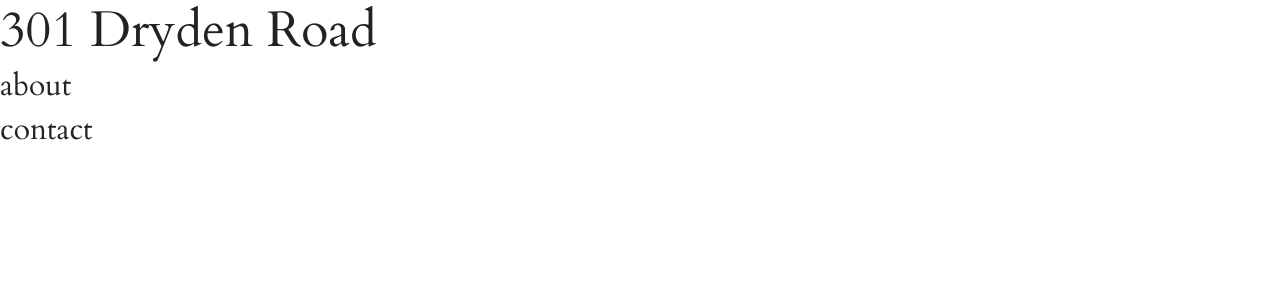
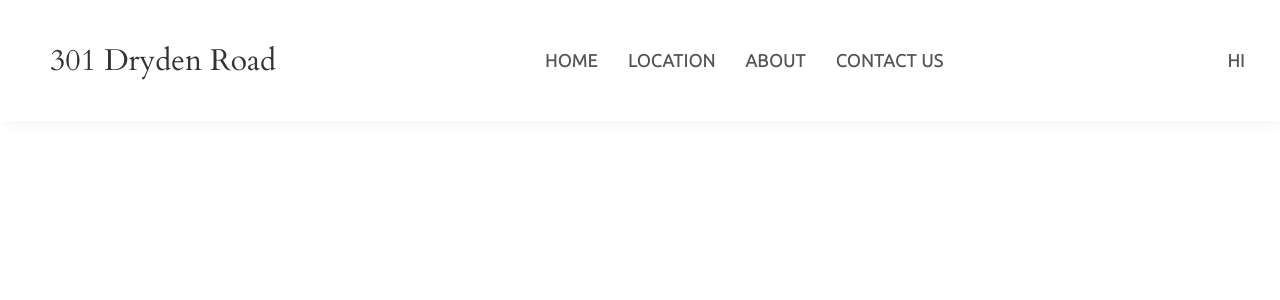
Before and after one commit to eli-zhang/301Dryden, a React (Create React App) app: page / in a window 1280 px wide. Shown: the top 300 px of the page. Built offline with nearby package versions, Linux system fonts and the light colour scheme.

Commit message:
Add basic navigation bar

```diff
--- a/public/index.html
+++ b/public/index.html
@@ -5,10 +5,7 @@
     <link rel="icon" href="%PUBLIC_URL%/favicon.ico" />
     <link rel="preconnect" href="https://fonts.googleapis.com">
     <link rel="preconnect" href="https://fonts.gstatic.com" crossorigin>
-    <link href="https://fonts.googleapis.com/css2?family=Cardo&family=Open+Sans:wght@400;600&display=swap" rel="stylesheet">
-    <meta name="viewport" content="width=device-width, initial-scale=1" />
-    <meta name="theme-color" content="#000000" />
-    <meta
+    <link href="https://fonts.googleapis.com/css2?family=Cardo&family=Open+Sans:wght@400;600&family=Ubuntu:wght@300&display=swap" rel="stylesheet">    <meta
       name="description"
       content="Web site created using create-react-app"
     />
--- a/src/App.js
+++ b/src/App.js
@@ -1,14 +1,25 @@
 
-import { Title, NavLink } from './styled';
+import { Title, NavBar, NavItem, NavItemsContainer } from './styled';
 import { Link } from "react-router-dom";
 
 function App() {
 
   return (
     <div className="App">
-      <Link to="/" style={{ textDecoration: 'none' }}><Title>301 Dryden Road</Title></Link>
-      <NavLink>about</NavLink>
-      <NavLink>contact</NavLink>
+      <NavBar>
+        <Link to="/" style={{ textDecoration: 'none' }}><Title>301 Dryden Road</Title></Link>
+        <NavItemsContainer>
+          <NavItem>Home</NavItem>
+          <NavItem>Location</NavItem>
+          <NavItem>About</NavItem>
+          <NavItem>Contact Us</NavItem>
+        </NavItemsContainer>
+        <NavItemsContainer>
+          <NavItem>Hi</NavItem>
+
+        </NavItemsContainer>
+      </NavBar>
+
     </div>
 
   );
--- a/src/components/RoomView/PhotoCarousel.jsx
+++ b/src/components/RoomView/PhotoCarousel.jsx
@@ -1,7 +1,7 @@
 import React, { useState } from 'react';
 import Carousel from 'react-bootstrap/Carousel';
 import { CarouselImage } from './styled';
-import 'bootstrap/dist/css/bootstrap.css';
+// import 'bootstrap/dist/css/bootstrap.css';
 
 const PhotoCarousel = ({ roomId }) => {
   const [index, setIndex] = useState(0);
--- a/src/components/RoomsList/RoomsList.jsx
+++ b/src/components/RoomsList/RoomsList.jsx
@@ -1,6 +1,6 @@
 import React from 'react';
 import { RoomGrid, RoomItem, RoomImage, RoomTitle } from './styled'
-import { Title, NavLink } from '../../styled'
+import { Title } from '../../styled'
 import { Link, useNavigate } from "react-router-dom";
 
 const roomNumbers = [101, 102, 103, 104, 105, 106, 201, 202, 203, 204, 205, 301, 302, 303, 304]
@@ -17,8 +17,6 @@ const RoomsList = () => {
   return (
     <div className="App">
       <Link to="/" style={{ textDecoration: 'none' }}><Title>301 Dryden Road</Title></Link>
-      <NavLink>about</NavLink>
-      <NavLink>contact</NavLink>
       <RoomGrid>
         {roomNumbers.map((roomNumber, index) => {
           return (<RoomItem index={index} key={index} onClick={() => handleClick(roomNumber)}>
--- a/src/index.css
+++ b/src/index.css
@@ -1,6 +1,5 @@
 body {
-  background-color: #F3F3F3;
-  margin: 100px;
+  margin: 0;
   font-family: -apple-system, BlinkMacSystemFont, 'Segoe UI', 'Roboto', 'Oxygen',
     'Ubuntu', 'Cantarell', 'Fira Sans', 'Droid Sans', 'Helvetica Neue',
     sans-serif;
--- a/src/styled.js
+++ b/src/styled.js
@@ -1,15 +1,70 @@
 import styled from 'styled-components';
 
 export const Title = styled.h1`
-    color: #222222;
-    font-size: 50px;
-    font-family: 'Cardo', serif;
-    font-weight: 400;
-`
-
-export const NavLink = styled.h1`
-    color: #222222;
+    color: #333333;
     font-size: 30px;
     font-family: 'Cardo', serif;
     font-weight: 400;
+    margin-left: 30px;
 `
+
+export const NavBar = styled.div`
+    background-color: #FFFFFF;
+    padding: 20px;
+    box-shadow: 2px 2px 15px rgba(0, 0, 0, 0.05);
+    flex-basis: auto;
+    display: flex;
+    align-items: center;
+    justify-content: space-between;
+`
+
+export const NavItemsContainer = styled.ul`
+    display: flex;
+    flex-direction: row;
+    align-items: center;
+`
+
+export const NavItem = styled.li`
+    display: block;
+    margin-left: 15px;
+    margin-right: 15px;
+
+    color: #222222;
+    font-size: 25px;
+    font-family: 'Ubuntu', sans-serif;
+    text-transform: uppercase;
+    font-weight: 400;
+
+    font-size: 1.1rem;
+    color: #555555;
+    font-weight: 600;
+    letter-spacing: 0.03em;
+    transition: all 0.1s ease-in-out;
+    position: relative;
+    padding-left: 0;
+    padding-right: 0;
+
+    &:hover {
+        color: black;
+        cursor: pointer;
+        &:before {
+            transform: scaleX(1);
+        }
+    }
+
+    &:before {
+        content: "";
+        position: absolute;
+        bottom: -5px;
+        left: 0;
+        width: 100%;
+        height: 2px;
+        z-index: 0;
+        background-color: #FFA754;
+        transform: scaleX(0);
+        transform-origin: left;
+        transition: transform 0.2s ease-out, opacity 0.2s ease-out 0.3s;
+    }
+
+
+`
```
